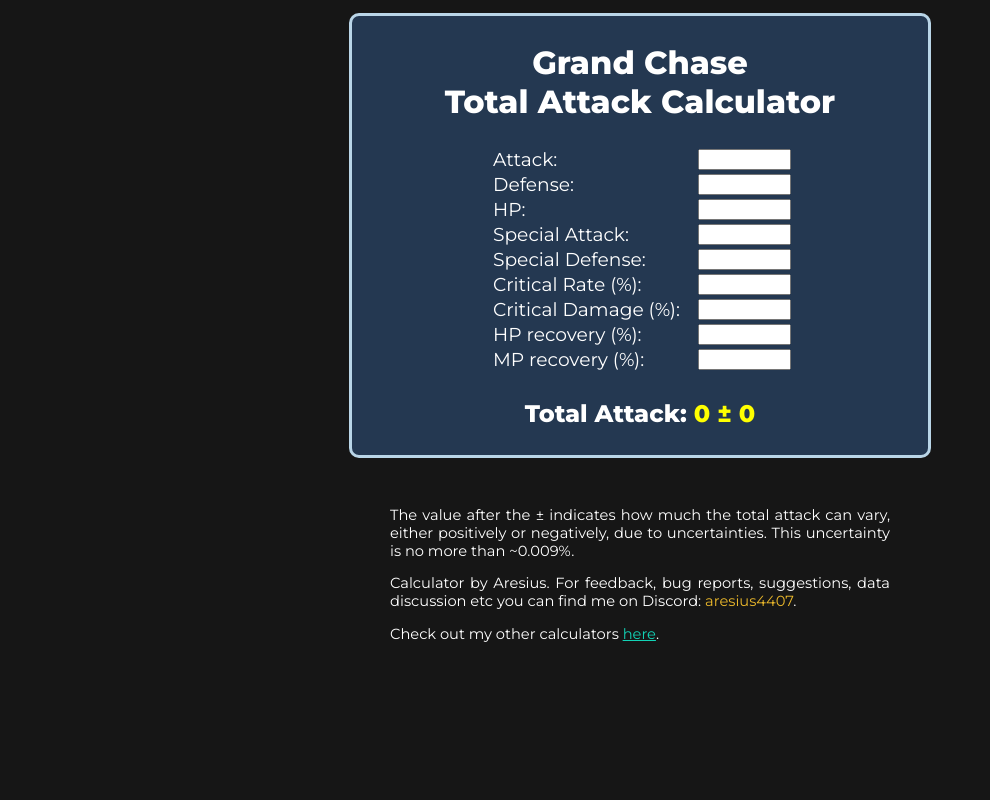
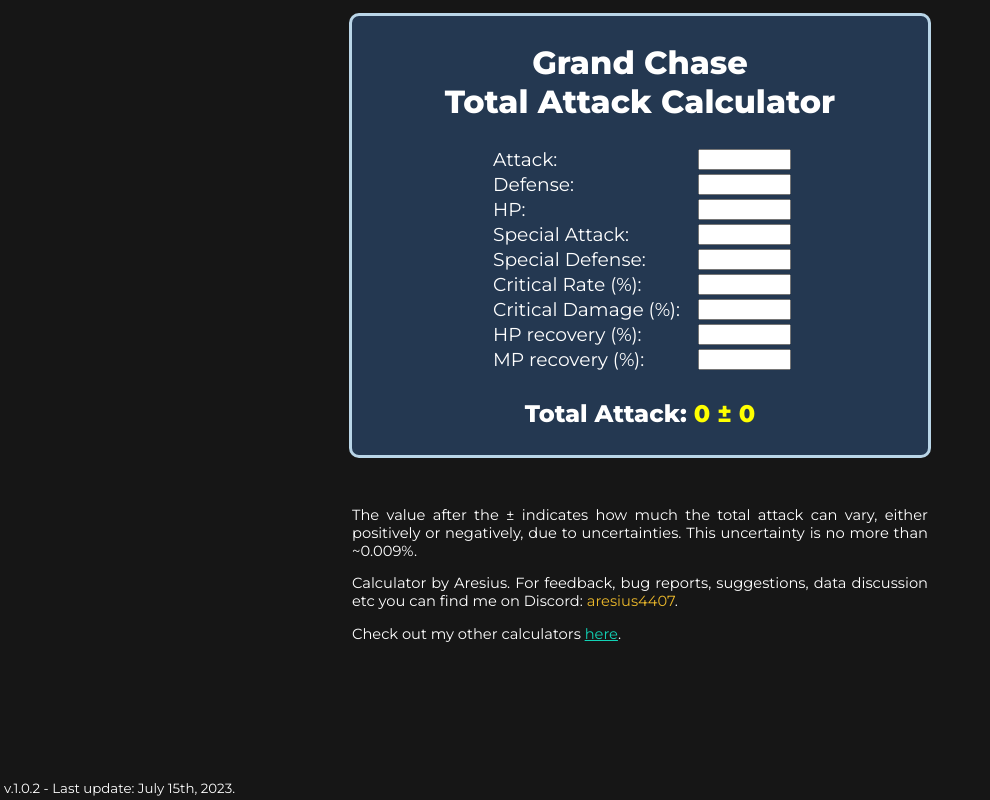
Before and after one commit to TheAresius/Total-Attack-EN, a plain HTML site: page index.html in a window 1280 px wide. Shown: the whole page, without its empty margins (0-990 px from the left). Drawn offline with Linux system fonts and the light colour scheme.

Commit message:
added last update info

```diff
--- a/index.html
+++ b/index.html
@@ -60,5 +60,7 @@
     </div>
 
 </body>
-
+<footer>
+    <div class="update">v.1.0.2 - Last update: July 15th, 2023.</div>
+</footer>
 </html>
--- a/style.css
+++ b/style.css
@@ -84,7 +84,7 @@
 .end{
   font-family: "Montserrat", sans-serif;
   font-size: 11pt;
-  max-width: 500px;
+  max-width: 576px;
   margin: 25pt auto;
   text-align: justify;
 }
@@ -101,3 +101,12 @@
 a.link_calc:active{
   color: #00f7ff;
 }
+footer {
+  display: flex;
+  justify-content: space-between;
+  font-family: "Montserrat", sans-serif;
+  font-size: 10pt;
+  margin-left: 4px;
+  position: absolute;
+  bottom:4px;
+}
```
